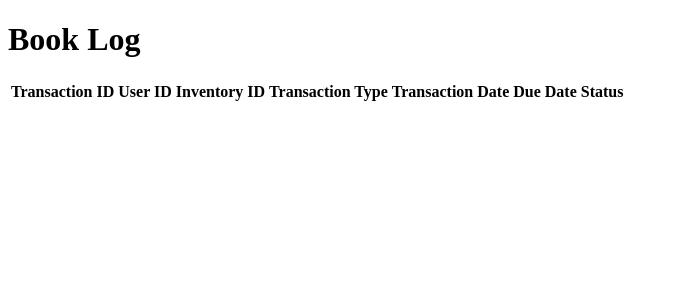
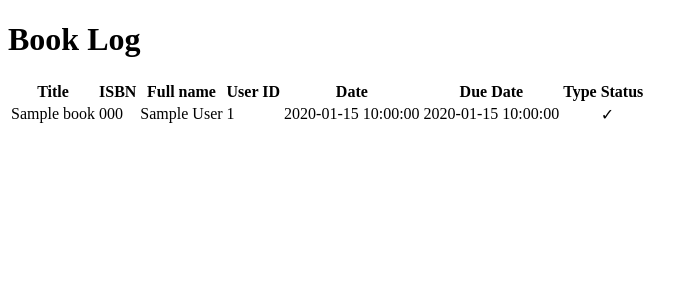
Before and after one commit to 254176/BiblioHub-1, a PHP site: page /book_log.php in a window 1280 px wide. Shown: the top 300 px of the page, without its empty margins (0-698 px from the left). Run offline with PHP 8.4, Linux system fonts and the light colour scheme; tables that the repository leaves empty or names only in its code hold one stand-in row (values such as "Sample post"); data that the repository does not hold is empty.

Commit message:
More informative book-log row-presentation
Display Books.Title, Books.ISBN, Users.Name,
Users.UserID, Transactions.TransactionDate,
Transactons.DueDate, and Transaction.State;
rather than just columns from the Transactions
table.

```diff
--- a/book_log.php
+++ b/book_log.php
@@ -27,12 +27,13 @@ die( $e->getMessage() );
 		<table>
 			<thead>
 				<tr>
-					<th>Transaction ID</th>
+					<th>Title</th>
+					<th>ISBN</th>
+					<th>Full name</th>
 					<th>User ID</th>
-					<th>Inventory ID</th>
-					<th>Transaction Type</th>
-					<th>Transaction Date</th>
+					<th>Date</th>
 					<th>Due Date</th>
+					<th>Type</th>
 					<th>Status</th>
 				</tr>
 			</thead>
@@ -40,19 +41,28 @@ die( $e->getMessage() );
 			<tbody>
 				<?php
 				// Fetch book log data from the database and populate the table
-				$statement = 'select * from Transactions';
+				$statement = <<<END
+								SELECT u.Name, u.UserID, b.Title, b.ISBN, t.TransactionType, t.TransactionDate, t.DueDate, t.State
+								FROM Books as b, Inventory as i, Transactions as t, Users as u
+								WHERE b.ISBN = i.ISBN AND t.InventoryID = i.InventoryID
+								AND u.UserID = t.UserID
+								END;
+								// >>>
+
+				$transaction_types = ["Checked-out", "Returned", "Added", "Removed"];
 				$result = $db->query($statement);
 				while ($row = $result->fetch())
 				{
-					echo("<tr>");
-					echo("<td>" . $row['TransactionID'] . "</td>");
-					echo("<td>" . $row['UserID'] . "</td>");
-					echo("<td>" . $row['InventoryID'] . "</td>");
-					echo("<td>" . $row['TransactionType'] . "</td>");
-					echo("<td>" . $row['TransactionDate'] . "</td>");
-					echo("<td>" . $row['DueDate'] . "</td>");
-					echo("<td>" . $row['State'] . "</td>");
-					echo("</tr>");
+				echo("<tr>");
+				echo("<td>" . $row['Title'] . "</td>");
+				echo("<td>" . $row['ISBN'] . "</td>");
+				echo("<td>" . $row['Name'] . "</td>");
+				echo("<td>" . $row['UserID'] . "</td>");
+				echo("<td>" . $row['TransactionDate'] . "</td>");
+				echo("<td>" . $row['DueDate'] . "</td>");
+				echo("<td>" . $transaction_types[$row['TransactionType']] . "</td>");
+				echo("<td>" . ($row['State'] ? "✓" : "⦵") . "</td>");
+				echo("</tr>");
 				}
 				?>
 			</tbody>
```
